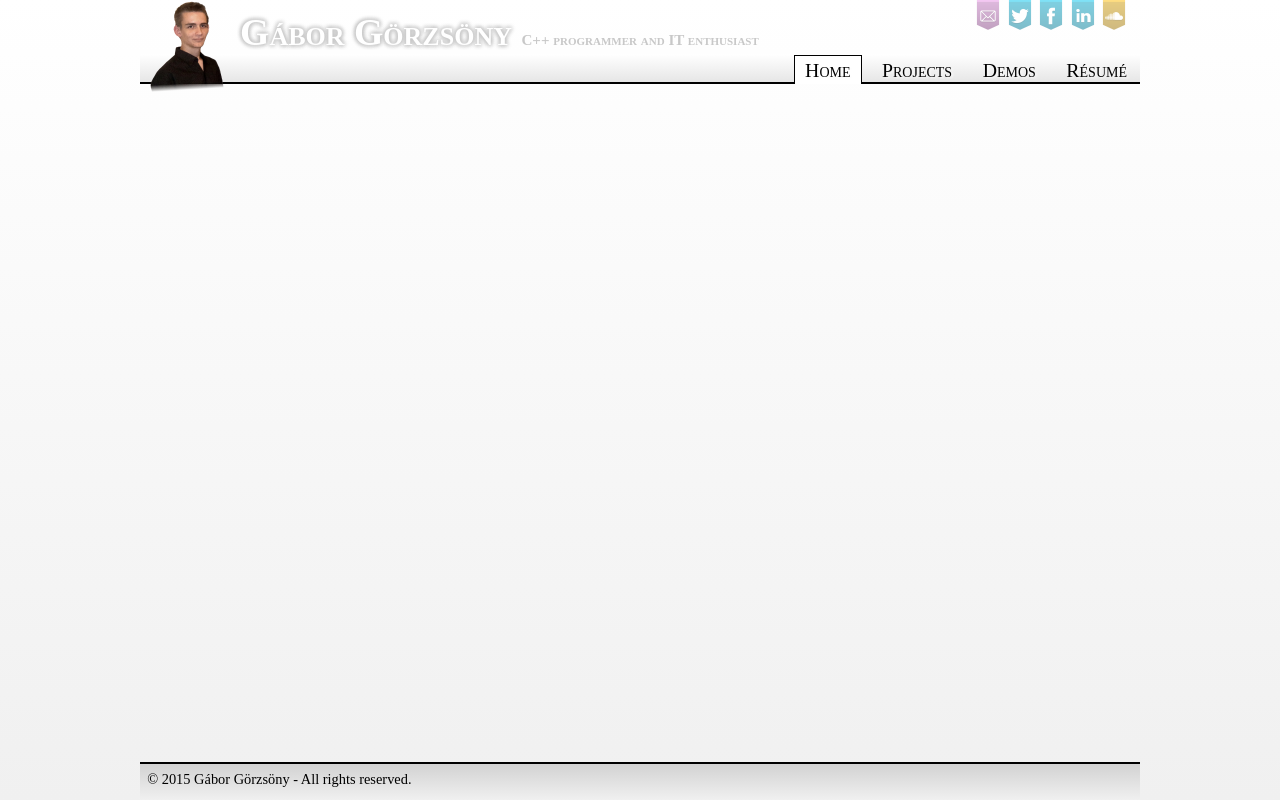
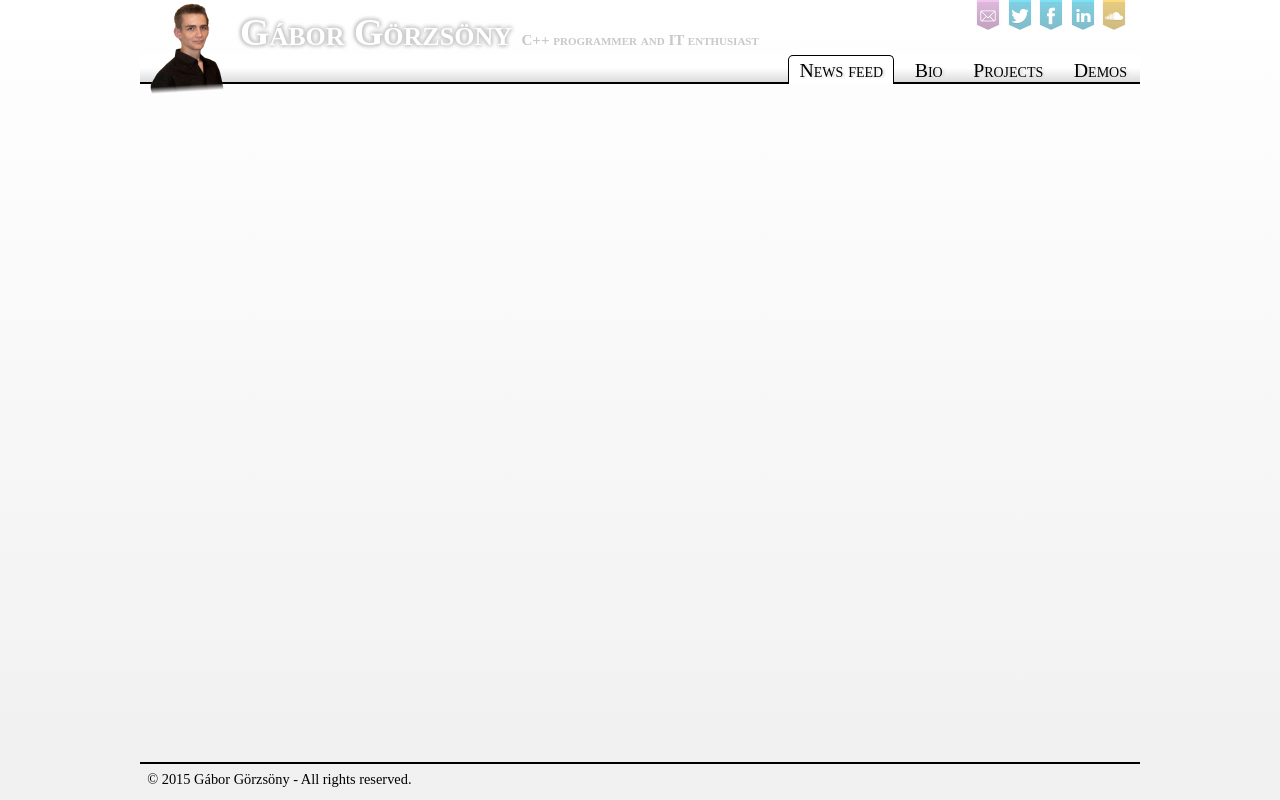
Before and after one commit to razzie/first_personal_website, a PHP site: page / in a window 1280 px wide. Run offline with PHP 8.4, Linux system fonts and the light colour scheme; data that the repository does not hold is empty.

Commit message:
New page names + embedded Twitter feed

```diff
--- /dev/null
+++ b/content/feed.html
@@ -0,0 +1,26 @@
+<a class="twitter-timeline"
+ href="https://twitter.com/gorzsony"
+ data-widget-id="605770186646421504"
+ data-chrome="noheader nofooter noborders transparent"
+ data-tweet-limit="10">
+Tweets by @gorzsony
+</a>
+<script>
+!function(d,s,id)
+{
+    var js;
+    var fjs = d.getElementsByTagName(s)[0];
+    var p = /^http:/.test(d.location) ? 'http' : 'https';
+    if(!d.getElementById(id))
+    {
+        js = d.createElement(s);
+        js.id = id;
+        js.src = p + "://platform.twitter.com/widgets.js";
+        fjs.parentNode.insertBefore(js, fjs);
+    }
+
+	if (typeof(twttr) != 'undefined')
+		twttr.widgets.load();
+}
+(document, "script", "twitter-wjs");
+</script>
--- a/content/home.html
+++ /dev/null
@@ -1,5 +0,0 @@
-<div style="padding-top: 50px; padding-bottom: 50px;">
-	Under construction!<br />
-	Check my <a href="projects/" class="ajax">projects</a>, <a href="demos/" class="ajax">demos</a>
-	and <a href="resume/" class="ajax">résumé</a>!
-</div>
--- a/core/content.php
+++ b/core/content.php
@@ -4,10 +4,10 @@ include 'simple_html_dom.php';
 class ContentManager
 {
 	protected $pages = [
-		'home' => 'Home',
+		'feed' => 'News feed',
+		'bio' => 'Bio',
 		'projects' => 'Projects',
 		'demos' => 'Demos',
-		'resume' => 'Résumé',
 	];
 
 	protected $page_id = null;
--- a/core/main.js
+++ b/core/main.js
@@ -14,12 +14,18 @@ $(document).ready(function()
 
 	function initContent()
 	{
+		content.find('script').each(function()
+		{
+			eval( $( this ).html() );
+		});
+
 		var sections = content.find('section');
-		var leafSections = sections.filter(function(index)
+		var leafSections = sections.filter('section.leaf');
+		/*var leafSections = sections.filter(function(index)
 		{
 			var isLeaf = $(this).children('section').length === 0;
 			return isLeaf;
-		});
+		});*/
 		leafSections.on('mouseenter', function()
 		{
 			if ($(window).width() < 800) return;
--- a/core/style.css
+++ b/core/style.css
@@ -12,13 +12,15 @@ body
 	max-width: 1000px;
 	margin: 0 auto 0 auto;
 	min-height: calc(100% - 1.5em);
-	/*background: -webkit-linear-gradient(rgb(255,255,255), rgb(240,240,240));
-	background: -o-linear-gradient(rgb(255,255,255), rgb(240,240,240));
-	background: -moz-linear-gradient(rgb(255,255,255), rgb(240,240,240));*/
-	background: linear-gradient(rgb(255,255,255), rgb(240,240,240));
+	background: linear-gradient(white, rgb(240,240,240));
     background-repeat: no-repeat;
     background-attachment: fixed;
 	padding-bottom: 1.5em;
+}
+
+iframe[id^='twitter-widget-']
+{
+	width: 100% !important;
 }
 
 img
@@ -51,7 +53,7 @@ header div.title
 header div.title img
 {
 	position: absolute;
-	top: 0px;
+	top: 2px;
 	left: 10px;
 }
 
@@ -88,7 +90,7 @@ nav
 	clear: both;
 	text-align: right;
 	white-space: nowrap;
-	background: linear-gradient(rgb(255,255,255), rgb(230,230,230));
+	background: linear-gradient(to top, rgb(220, 220, 220) 0%, white 50%);
 	border-style: hidden hidden solid hidden;
 	border-width: 2px;
 	border-color: black;
@@ -100,6 +102,7 @@ nav li
 {
 	display: inline;
 	list-style-type: none;
+	margin: 0px;
 	padding: 0px;
 }
 
@@ -109,11 +112,12 @@ nav a
 	font-size: 110%;
 	font-variant: small-caps;
 	text-decoration: none;
-	text-shadow: 2px 1px 2px rgb(250, 250, 250);
+	text-shadow: 2px 1px 2px rgb(220, 220, 220);
+	border-radius: 5px 5px 0px 0px;
 	border-style: solid;
 	border-width: 0px;
 	border-color: black;
-	transition: background 0.8s;
+	/*transition: background 0.8s;*/
 	padding-top: 3px;
 	padding-bottom: 3px;
 	padding-left: 10px;
@@ -124,14 +128,16 @@ nav a
 
 nav a.selected
 {
-	background-color: rgb(255, 255, 255);
+	background-color: white;
 	border-width: 1px 1px 0px 1px;
 }
 
 nav a:hover/*:not(.selected)*/
 {
-	color: rgb(240, 240, 240);
-	background-color: rgb(50, 50, 50);
+	background: linear-gradient(rgb(200, 200, 200), white);
+	border-width: 1px 1px 0px 1px;
+	padding-left: 9px;
+	padding-right: 9px;
 }
 
 /*** MAIN ***/
@@ -275,7 +281,6 @@ footer
 	bottom: 0;
 	font-size: 80%;
 	text-align: left;
-	background: linear-gradient(rgb(210,210,210), rgb(240,240,240));
 	border-style: solid hidden hidden hidden;
 	border-width: 2px;
 	border-color: black;
```
Also changed, not shown: content/bio.html (renamed from content/resume.html, +7 -17 lines).
